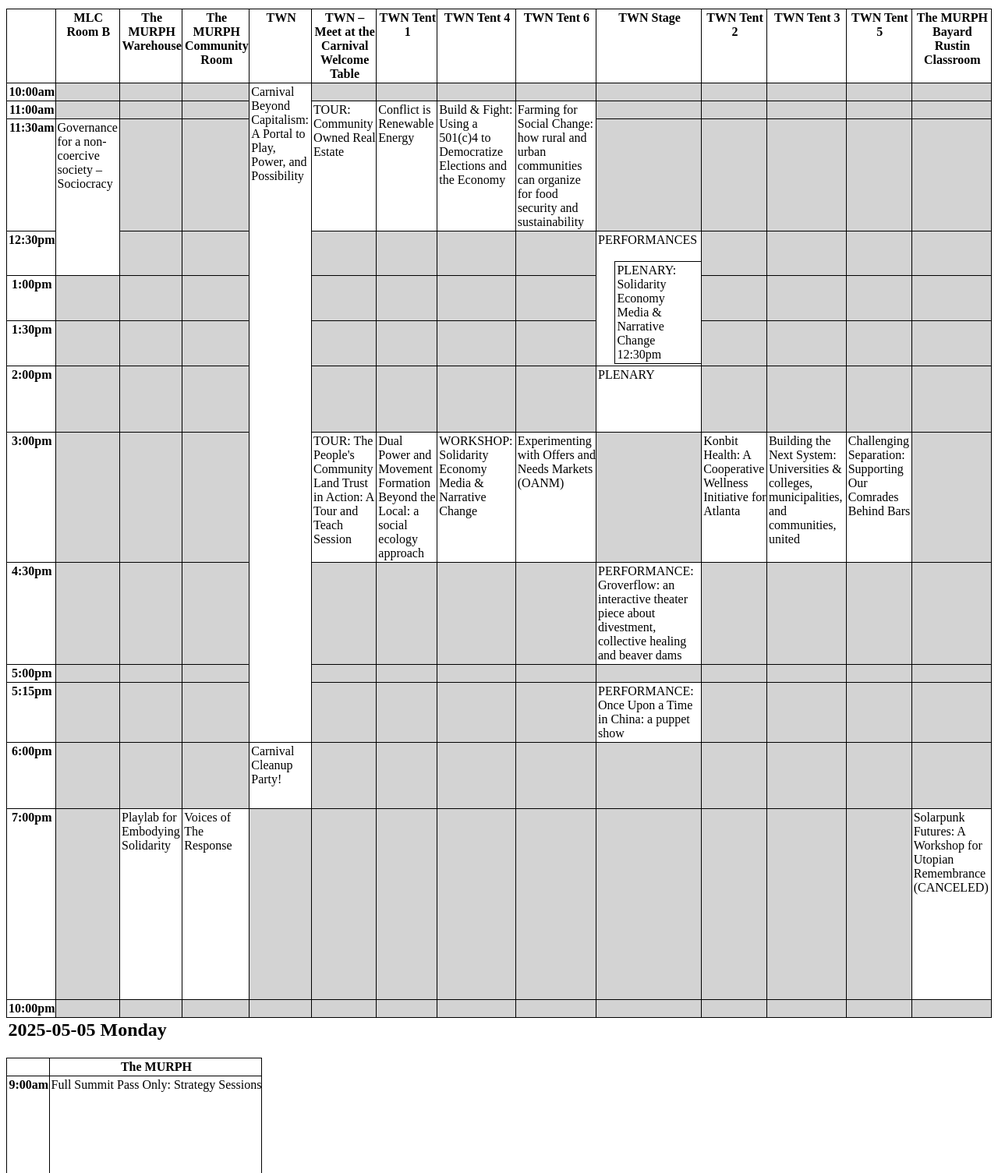
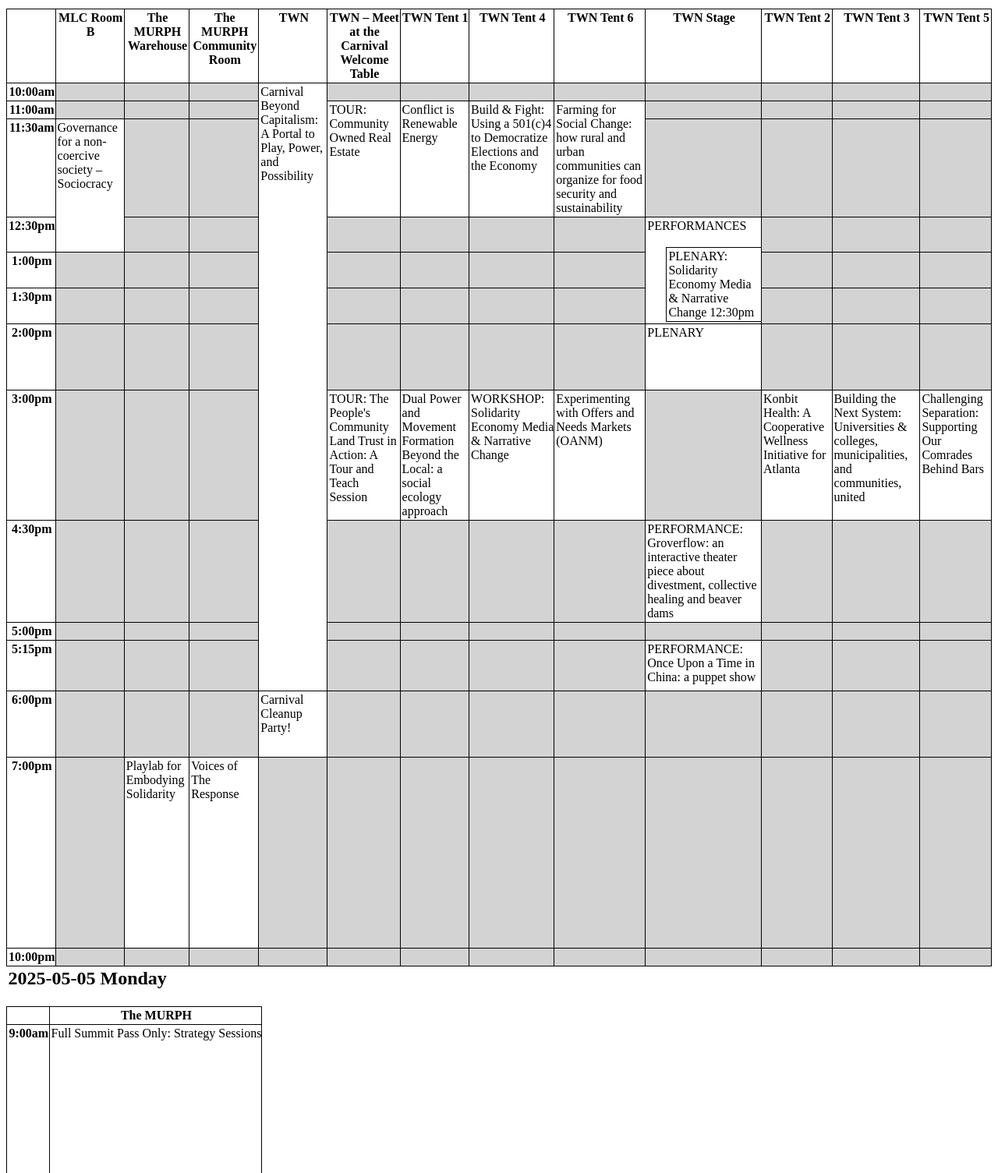
Before and after one commit to AnneEdwards13/Resist_And_Build, a plain HTML site: page 2025/pocketSchedule.html in a window 1280 px wide. Shown: the part 2260-3765 px from the top of the page at 78% size. Drawn offline with Linux system fonts and the light colour scheme.

Commit message:
Updating canceled event

```diff
--- a/2025/pocketSchedule.html
+++ b/2025/pocketSchedule.html
@@ -227,7 +227,7 @@
 		<td  class="empty"></td>
 		<td  class="empty"></td>
 		<td  class="empty"></td>
-		<td  class="empty"></td></tr></tbody></table></div><div class="tableContainer" style="min-height: 0px;"><table ><thead ><tr ><th colspan=14 style="border: 0px; text-align: left"><h2>2025-05-04 Sunday</h2></th></tr>
+		<td  class="empty"></td></tr></tbody></table></div><div class="tableContainer" style="min-height: 0px;"><table ><thead ><tr ><th colspan=13 style="border: 0px; text-align: left"><h2>2025-05-04 Sunday</h2></th></tr>
 	<tr >
 		<th ></th>
 		<th >MLC Room B</th>
@@ -242,14 +242,12 @@
 		<th >TWN Tent 2</th>
 		<th >TWN Tent 3</th>
 		<th >TWN Tent 5</th>
-		<th >The MURPH Bayard Rustin Classroom</th>
 	</tr></thead><tbody ><tr >
 		<th >10:00am</th>
 		<td  class="empty"></td>
 		<td  class="empty"></td>
 		<td  class="empty"></td>
 		<td rowspan=11 ><div class="div" style="min-height: 640px;">Carnival Beyond Capitalism: A Portal to Play, Power, and Possibility</div></td>
-		<td  class="empty"></td>
 		<td  class="empty"></td>
 		<td  class="empty"></td>
 		<td  class="empty"></td>
@@ -270,12 +268,10 @@
 		<td  class="empty"></td>
 		<td  class="empty"></td>
 		<td  class="empty"></td>
-		<td  class="empty"></td>
 		<td  class="empty"></td></tr>
 	<tr >
 		<th >11:30am</th>
 		<td rowspan=2 ><div class="div" style="min-height: 120px;">Governance for a non-coercive society – Sociocracy</div></td>
-		<td  class="empty"></td>
 		<td  class="empty"></td>
 		<td  class="empty"></td>
 		<td  class="empty"></td>
@@ -293,7 +289,6 @@
 		<td rowspan=3 ><div class="div" style="min-height: 120px;">PERFORMANCES<br/><br/><div class="nested" style="min-height: 80px">PLENARY: Solidarity Economy Media & Narrative Change 12:30pm</div></div></td>
 		<td  class="empty"></td>
 		<td  class="empty"></td>
-		<td  class="empty"></td>
 		<td  class="empty"></td></tr>
 	<tr >
 		<th >1:00pm</th>
@@ -306,11 +301,9 @@
 		<td  class="empty"></td>
 		<td  class="empty"></td>
 		<td  class="empty"></td>
-		<td  class="empty"></td>
 		<td  class="empty"></td></tr>
 	<tr >
 		<th >1:30pm</th>
-		<td  class="empty"></td>
 		<td  class="empty"></td>
 		<td  class="empty"></td>
 		<td  class="empty"></td>
@@ -333,7 +326,6 @@
 		<td  ><div class="div" style="min-height: 80px;">PLENARY</div></td>
 		<td  class="empty"></td>
 		<td  class="empty"></td>
-		<td  class="empty"></td>
 		<td  class="empty"></td></tr>
 	<tr >
 		<th >3:00pm</th>
@@ -347,8 +339,7 @@
 		<td  class="empty"></td>
 		<td  ><div class="div" style="min-height: 120px;">Konbit Health: A Cooperative Wellness Initiative for Atlanta</div></td>
 		<td  ><div class="div" style="min-height: 120px;">Building the Next System: Universities & colleges, municipalities, and communities, united</div></td>
-		<td  ><div class="div" style="min-height: 120px;">Challenging Separation: Supporting Our Comrades Behind Bars</div></td>
-		<td  class="empty"></td></tr>
+		<td  ><div class="div" style="min-height: 120px;">Challenging Separation: Supporting Our Comrades Behind Bars</div></td></tr>
 	<tr >
 		<th >4:30pm</th>
 		<td  class="empty"></td>
@@ -361,11 +352,9 @@
 		<td  ><div class="div" style="min-height: 40px;">PERFORMANCE: Groverflow: an interactive theater piece about divestment, collective healing and beaver dams</div></td>
 		<td  class="empty"></td>
 		<td  class="empty"></td>
-		<td  class="empty"></td>
 		<td  class="empty"></td></tr>
 	<tr >
 		<th >5:00pm</th>
-		<td  class="empty"></td>
 		<td  class="empty"></td>
 		<td  class="empty"></td>
 		<td  class="empty"></td>
@@ -389,7 +378,6 @@
 		<td  ><div class="div" style="min-height: 60px;">PERFORMANCE: Once Upon a Time in China: a puppet show</div></td>
 		<td  class="empty"></td>
 		<td  class="empty"></td>
-		<td  class="empty"></td>
 		<td  class="empty"></td></tr>
 	<tr >
 		<th >6:00pm</th>
@@ -397,7 +385,6 @@
 		<td  class="empty"></td>
 		<td  class="empty"></td>
 		<td  ><div class="div" style="min-height: 80px;">Carnival Cleanup Party!</div></td>
-		<td  class="empty"></td>
 		<td  class="empty"></td>
 		<td  class="empty"></td>
 		<td  class="empty"></td>
@@ -419,11 +406,9 @@
 		<td  class="empty"></td>
 		<td  class="empty"></td>
 		<td  class="empty"></td>
-		<td  class="empty"></td>
-		<td  ><div class="div" style="min-height: 240px;">Solarpunk Futures: A Workshop for Utopian Remembrance (CANCELED)</div></td></tr>
+		<td  class="empty"></td></tr>
 	<tr >
 		<th >10:00pm</th>
-		<td  class="empty"></td>
 		<td  class="empty"></td>
 		<td  class="empty"></td>
 		<td  class="empty"></td>
```
Also changed, not shown: 2025/data/program.js, 1 other file.
